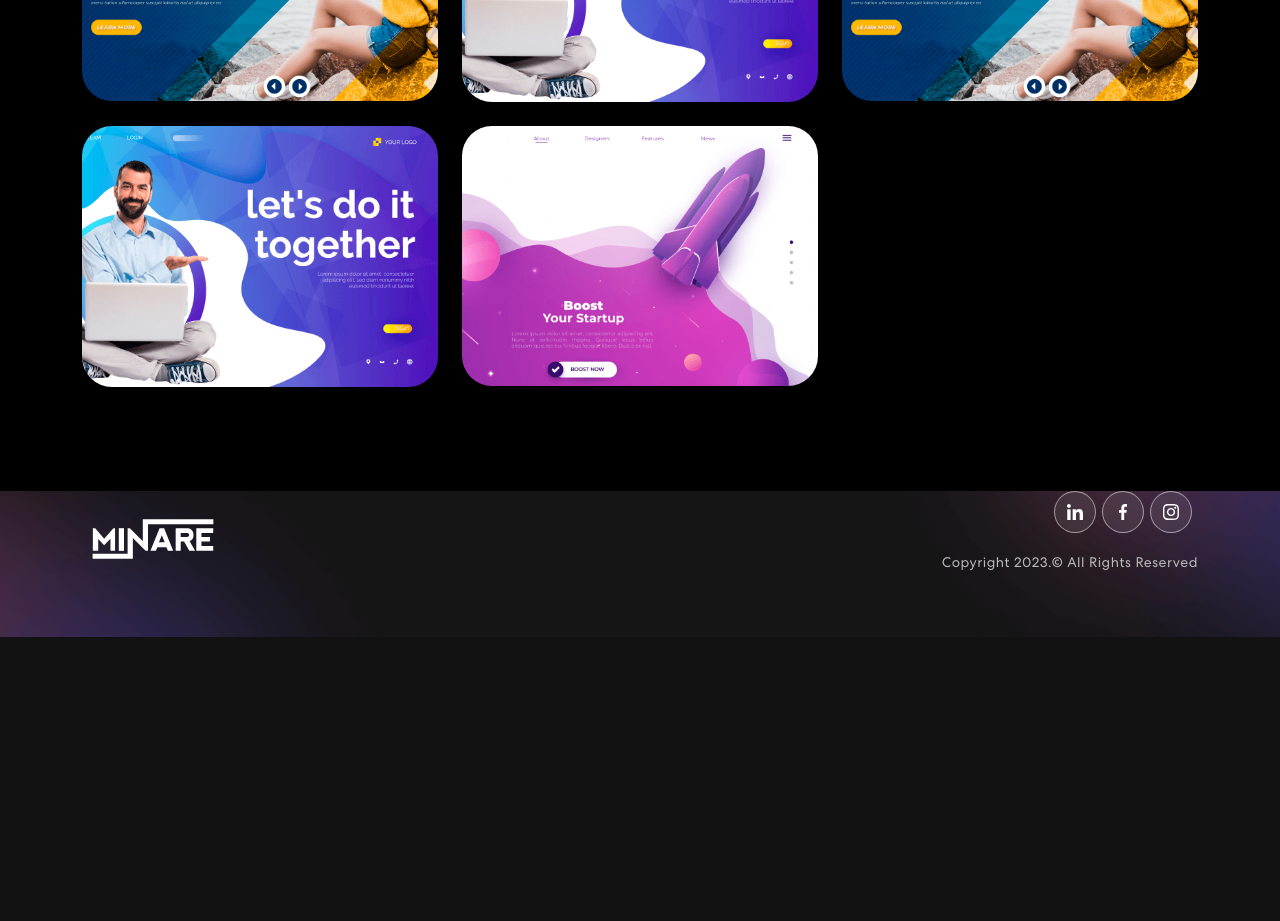
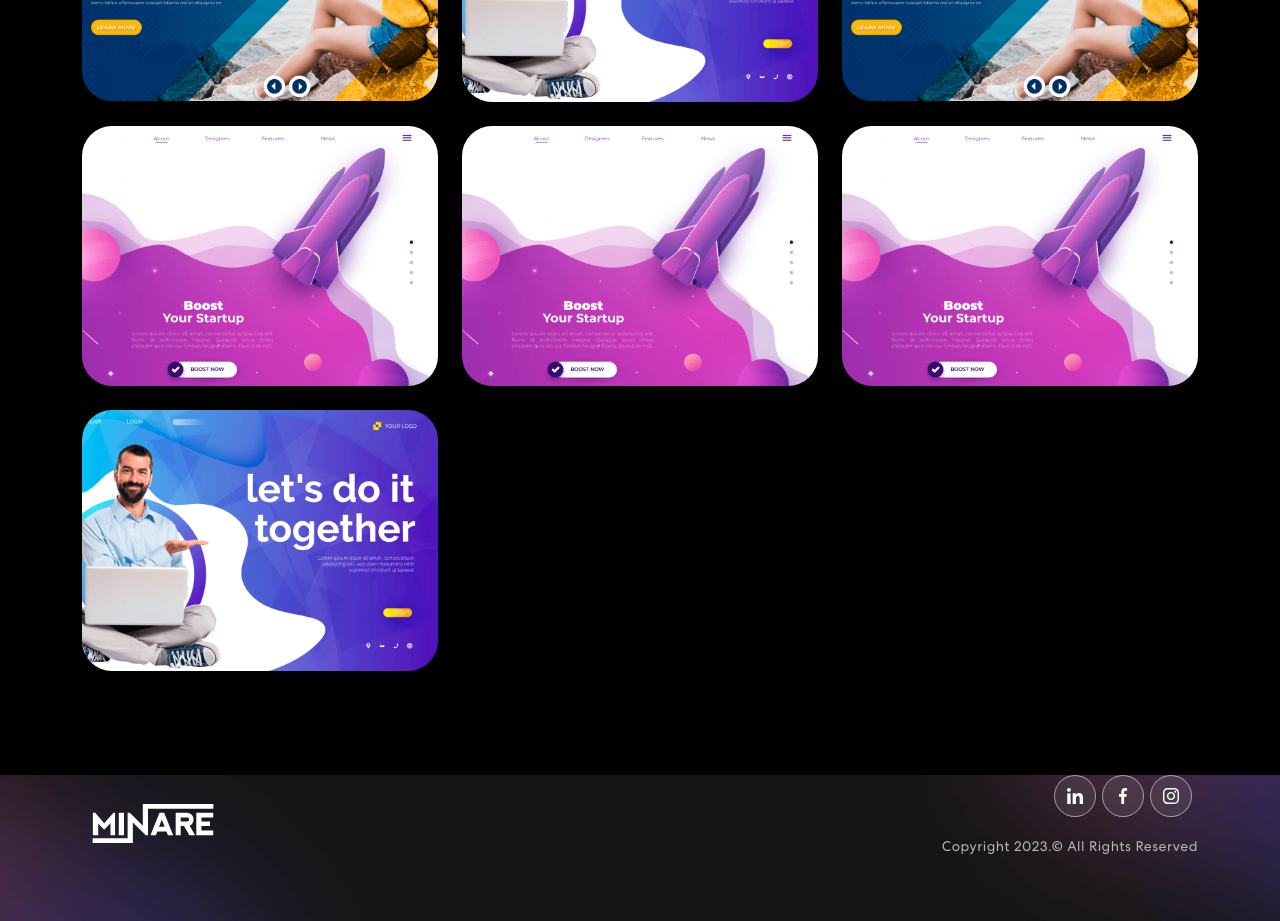
Before and after one commit to biswajeetbehera123/minare-nitr, a React (Create React App) app: page / in a window 1280 px wide. Shown: the part 2000-2921 px from the top of the page. Before the commit the page ends 2637 px from the top, so only its background shows below. Built offline with nearby package versions, Linux system fonts and the light colour scheme.

Commit message:
events description mentioned

```diff
--- a/src/components/Projects.js
+++ b/src/components/Projects.js
@@ -11,31 +11,41 @@ export const Projects = () => {
 
   const projects = [
     {
-      title: "Quiz:Ore-acle Quest",
+      title: "Ore-acle Quest:Quiz",
       description: "Join us for Ore-acle Quest, an exciting mining-themed quiz event at Minare 2024. Test your knowledge and compete against other teams in a battle of intellect and skill. Will your team emerge victorious and claim the title of Ore-acle Quest champion? Don't miss out on this thrilling opportunity to showcase your mining expertise! Register now and prepare to embark on an unforgettable journey through the fascinating world of mining",
       imgUrl: projImg1,
     },
     {
-      title: "Case Ore-inted",
+      title: "Case Ore-einted",
       description: "Minare 24’ the annual Geo-mining fest at NIT Rourkela hosts the annual Case Ore-iented competition. Participants tackle real-world mining challenges, covering exploration, extraction, and processing, safety, and community engagement. This platform allows experts to demonstrate critical thinking and problem-solving skills, fostering collaboration and innovation in the mining industry. It emphasizes sustainable practices and responsible resource management, contributing to the advancement of the sector. Join us for an unforgettable event. Don't miss out!",
       imgUrl: projImg2,
     },
     {
-      title: "Mining Robotics Challenge:MineBots Challenge",
+      title: "MineBots Challenge:Mining Robotics Challenge",
       description: "Join MINARE 24' for an electrifying journey into the fusion of robotics and mining at MineBots. Crafted for pioneers and visionaries, our event illuminates the forefront of robotics in mining, redefining practices for efficiency and sustainability. Unravel how robotics propel operational growth and seize this chance to unleash limitless possibilities. Secure your transformative voyage towards innovation and excellence in mining at MineBots.",
       imgUrl: projImg1,
     },
-    {
-      title: "Treasure Hunt- Mine Matrix:The Traesure Hunt",
-      description: "Welcome to Mine Matrix: The Treasure Hunt, an exhilarating event that will test your problem-solving skills and teamwork like never before! Embark on an epic adventure through a labyrinth of clues and challenges, all set within the intriguing world of mining. Gather your team, sharpen your minds, and prepare to unravel mysteries, crack codes, and unearth hidden treasures. With each step, you'll delve deeper into the matrix, racing against time to emerge victorious. Will your team be the one to conquer the Mine Matrix and claim the ultimate prize? Join us for an unforgettable journey of exploration, discovery, and triumph at Mine Matrix: The Treasure Hunt",
-      imgUrl: projImg2,
-    },
-
     {
       title: "Minecarft:The Roadmap to start a mine",
       description: "Embark on a transformative journey into the world of mining entrepreneurship at our exclusive workshop event, where luminous insights and polished strategies await. Join Minare 2024 to share the secrets of prospecting for opportunities, navigating the innovation minefield, and mastering financial fluency. This glittering experience extends beyond workshops, offering a gemstone gala of networking opportunities, where connections with fellow miners, investors, and visionaries could be the golden key to your entrepreneurial kingdom. Secure your spot now and let the mining spirit within you shine like a radiant diamond in the rough!",
       imgUrl: projImg3,
     },
+    {
+      title: "Optimizing Operations from Above: UAV WORKSHOP",
+      description: "Join MINARE 24' for an immersive workshop on drone technology in mining.Tailored for professionals and enthusiasts, explore drones' cutting-edge applications, reshaping traditional practices for operational efficiency and sustainability. Gain invaluable insights into drones' transformative potential in  mining, ensuring you stay ahead of the curve. Reserve your spot now for innovation and excellence in mining.",
+      imgUrl: projImg3,
+    },
+    {
+      title: "Rock-On-Pap",
+      description: "Experience the excitement of Minare 2024, organized by NIT Rourkela, where innovation meets opportunity. Showcase your groundbreaking research in our technical paper presentation, network with industry leaders, and contribute to the forefront of technological advancement. Elevate your academic and professional profile while engaging in a dynamic exchange of ideas. Don't miss out on this chance to be part of an extraordinary event shaping the future of technology",
+      imgUrl: projImg3,
+    },
+    {
+      title: "Mine Matrix:The Traesure Hunt",
+      description: "Welcome to Mine Matrix: The Treasure Hunt, an exhilarating event that will test your problem-solving skills and teamwork like never before! Embark on an epic adventure through a labyrinth of clues and challenges, all set within the intriguing world of mining. Gather your team, sharpen your minds, and prepare to unravel mysteries, crack codes, and unearth hidden treasures. With each step, you'll delve deeper into the matrix, racing against time to emerge victorious. Will your team be the one to conquer the Mine Matrix and claim the ultimate prize? Join us for an unforgettable journey of exploration, discovery, and triumph at Mine Matrix: The Treasure Hunt",
+      imgUrl: projImg2,
+    },
+
 
   ];
 
```
